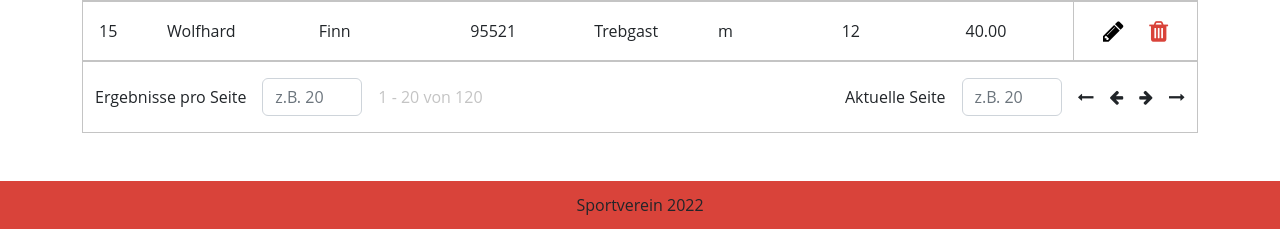
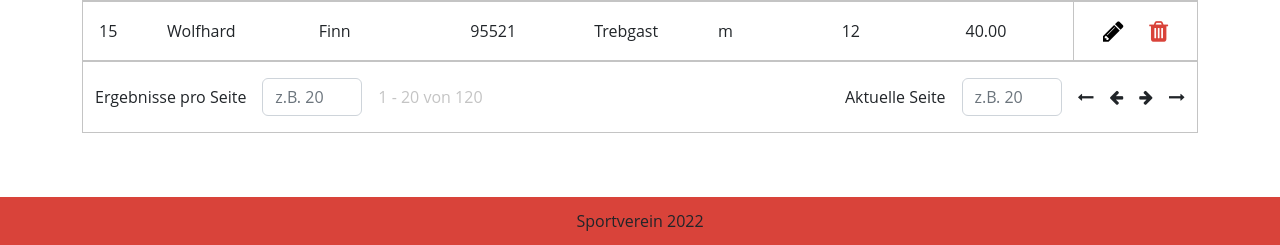
Before and after one commit to Skalrayi/sportverein, a PHP site: page /php/list.php in a window 1280 px wide. Shown: the part 1192-1437 px from the top of the page. Run offline with PHP 8.4, Linux system fonts and the light colour scheme; a user stored in the database is signed in; data comes from the database, SQL or seed files in the repository.

Commit message:
[TASK] edit index.css for position footer on the botton of body

```diff
--- a/www/css/index.css
+++ b/www/css/index.css
@@ -23,6 +23,8 @@ body {
     font-family: 'Open Sans', sans-serif;
     font-size: 1rem;
     line-height: 1;
+    position: relative;
+    min-height: 100vh;
 }
 
 a {
@@ -89,6 +91,9 @@ footer {
     margin-top: 3rem;
     padding-bottom: 1rem;
     background-color: var(--red);
+    position: absolute;
+    bottom: 0;
+    left: 0;
 }
 
 /** LOGIN SITE **/
@@ -122,6 +127,10 @@ footer {
 }
 
 /** LIST **/
+
+.list.container {
+    padding-bottom: 7rem;
+}
 
 .action-bar {
     display: flex;
```
